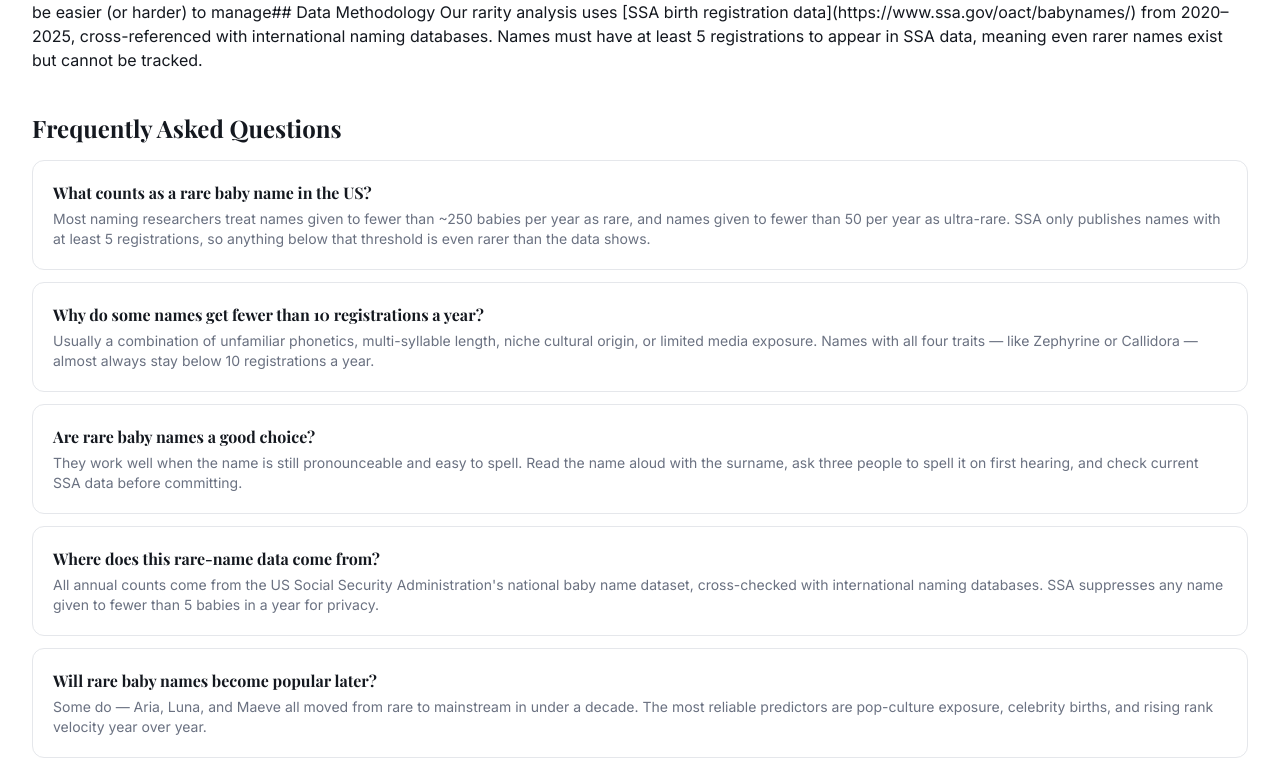
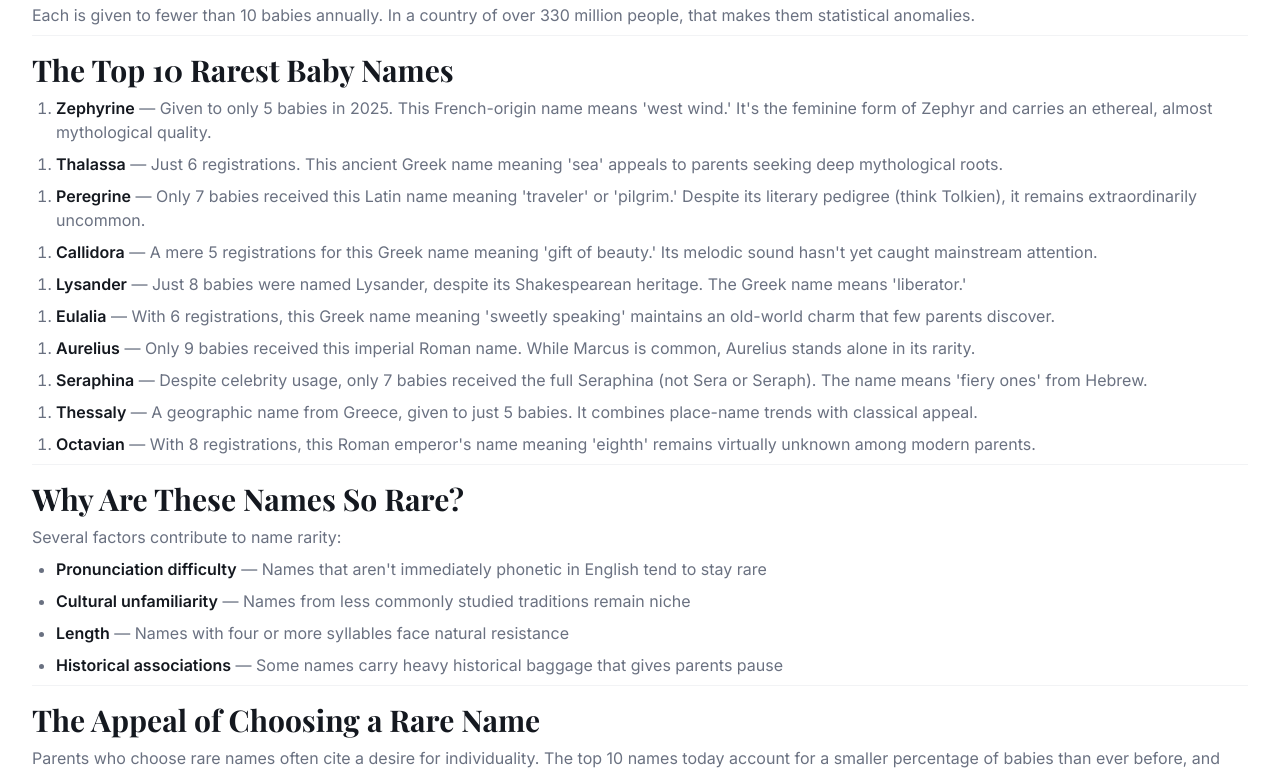
Before and after one commit to howmanyofmeoffcial-sys/howmanyofme, an Astro site: page /blog/rare-baby-names-us in a window 1280 px wide. Shown: the part 729-1500 px from the top of the page. Built offline with nearby package versions, Linux system fonts and the light colour scheme; Astro itself is replaced by a stand-in of ours.

Commit message:
fix(blog): resolve unformatted markdown blobs by implementing rich blog content parser with visual data snapshots, tables, and A-Z navigation

```diff
--- a/data/monitoring/releases/release-2026-08-14.json
+++ b/data/monitoring/releases/release-2026-08-14.json
@@ -1,7 +1,7 @@
 {
-  "releaseId": "rel-1786721506366",
-  "commit": "971d18e",
-  "generatedAt": "2026-08-14T15:31:46.366Z",
+  "releaseId": "rel-1786722946793",
+  "commit": "0d480bc",
+  "generatedAt": "2026-08-14T15:55:46.793Z",
   "sitemapUrlsCount": 2015,
   "expectedCanonicalRoutes": 1944,
   "dataVersion": "2026.08.14",
--- a/src/data/blogData.ts
+++ b/src/data/blogData.ts
@@ -1041,8 +1041,20 @@ export const blogArticles: BlogArticle[] = [
   },
 
 ];
+import { blogExpansions } from "./blogExpansions";
+
 export function getBlogArticle(slug: string): BlogArticle | undefined {
-  return blogArticles.find(a => a.slug === slug);
+  const article = blogArticles.find((a) => a.slug === slug);
+  if (!article) return undefined;
+
+  const expansion = blogExpansions[slug];
+  if (!expansion) return article;
+
+  return {
+    ...article,
+    content: [...article.content, ...(expansion.content || [])],
+    faqs: expansion.faqs && expansion.faqs.length > 0 ? expansion.faqs : article.faqs,
+  };
 }
 
 export function getBlogArticlesByCategory(category: BlogArticle["category"]): BlogArticle[] {
--- /dev/null
+++ b/src/lib/blog/renderBlogContent.ts
@@ -0,0 +1,372 @@
+import type { BlogArticle, BlogDataSnapshot } from "../../data/blogData";
+
+/**
+ * Parses inline markdown (bold, italic, code, links) into accessible HTML.
+ */
+export function parseInlineMarkdown(text: string): string {
+  let html = text;
+
+  // Escape HTML entities to prevent XSS (while preserving markdown formatting)
+  html = html
+    .replace(/&/g, "&amp;")
+    .replace(/</g, "&lt;")
+    .replace(/>/g, "&gt;");
+
+  // Markdown links: [label](url)
+  html = html.replace(
+    /\[([^\]]+)\]\(([^)]+)\)/g,
+    `<a href="$2" class="text-primary font-medium underline underline-offset-2 hover:text-primary/80 transition-colors">$1</a>`
+  );
+
+  // Bold: **text** or __text__
+  html = html.replace(/\*\*([^*]+)\*\*/g, `<strong class="font-semibold text-foreground">$1</strong>`);
+  html = html.replace(/__([^_]+)__/g, `<strong class="font-semibold text-foreground">$1</strong>`);
+
+  // Italic: *text* or _text_
+  html = html.replace(/\*([^*]+)\*/g, `<em class="italic text-foreground/90">$1</em>`);
+  html = html.replace(/_([^_]+)_/g, `<em class="italic text-foreground/90">$1</em>`);
+
+  // Inline code: `code`
+  html = html.replace(
+    /`([^`]+)`/g,
+    `<code class="rounded bg-secondary/80 px-1.5 py-0.5 font-mono text-xs text-primary font-semibold">$1</code>`
+  );
+
+  return html;
+}
+
+/**
+ * Renders the interactive A–Z Alphabet Jump Navigation.
+ */
+function renderAlphabetNav(): string {
+  const letters = "ABCDEFGHIJKLMNOPQRSTUVWXYZ".split("");
+  const buttons = letters
+    .map(
+      (letter) =>
+        `<a href="#${letter}" class="h-8 w-8 rounded-lg border border-border/80 bg-card hover:bg-primary hover:text-primary-foreground hover:border-primary font-bold text-xs flex items-center justify-center transition-all shadow-xs text-foreground shrink-0">${letter}</a>`
+    )
+    .join("");
+
+  return `
+    <div class="my-8 rounded-2xl border border-border/80 bg-secondary/30 p-4 md:p-6 shadow-xs">
+      <div class="flex items-center justify-between gap-2 mb-3">
+        <span class="text-xs font-bold uppercase tracking-wider text-muted-foreground">Jump by Letter (A–Z)</span>
+        <span class="text-xs text-muted-foreground">26 Unique Alphabet Categories</span>
+      </div>
+      <div class="flex flex-wrap gap-1.5 justify-center md:justify-start">
+        ${buttons}
+      </div>
+    </div>
+  `;
+}
+
+/**
+ * Renders the Visual Data Snapshot Card.
+ */
+function renderDataSnapshot(snapshot?: BlogDataSnapshot): string {
+  if (!snapshot || !snapshot.metrics || snapshot.metrics.length === 0) {
+    return "";
+  }
+
+  const metricCards = snapshot.metrics
+    .map((m) => {
+      const trendBadge =
+        m.trend === "up"
+          ? `<span class="inline-flex items-center gap-1 text-[10px] font-bold uppercase px-2 py-0.5 rounded-full bg-emerald-500/10 text-emerald-600 dark:text-emerald-400 border border-emerald-500/20">↑ Rising</span>`
+          : m.trend === "down"
+          ? `<span class="inline-flex items-center gap-1 text-[10px] font-bold uppercase px-2 py-0.5 rounded-full bg-rose-500/10 text-rose-600 dark:text-rose-400 border border-rose-500/20">↓ Declining</span>`
+          : `<span class="inline-flex items-center gap-1 text-[10px] font-bold uppercase px-2 py-0.5 rounded-full bg-secondary text-muted-foreground border border-border/60">→ Stable</span>`;
+
+      return `
+        <div class="p-4 rounded-xl border border-border bg-card shadow-xs flex flex-col justify-between">
+          <div class="flex items-center justify-between gap-2 mb-2">
+            <span class="text-xs font-semibold text-muted-foreground uppercase tracking-wide">${m.label}</span>
+            ${trendBadge}
+          </div>
+          <div class="font-display text-2xl font-extrabold text-foreground tracking-tight my-1">${m.value}</div>
+          ${m.context ? `<p class="text-xs text-muted-foreground mt-1">${m.context}</p>` : ""}
+        </div>
+      `;
+    })
+    .join("");
+
+  const sourcesList = snapshot.sources
+    ? snapshot.sources
+        .map((s) => (s.url ? `<a href="${s.url}" target="_blank" rel="noopener noreferrer" class="text-primary underline hover:text-primary/80">${s.label}</a>` : s.label))
+        .join(" · ")
+    : "Social Security Administration & U.S. Census Bureau";
+
+  return `
+    <div class="my-8 rounded-2xl border border-primary/20 bg-primary/5 p-5 md:p-6 shadow-sm">
+      <div class="flex flex-wrap items-center justify-between gap-2 border-b border-primary/15 pb-3 mb-4">
+        <div>
+          <span class="text-[10px] font-bold uppercase tracking-wider text-primary px-2 py-0.5 rounded bg-primary/10 inline-block mb-1">
+            Data Snapshot
+          </span>
+          <h3 class="font-display text-xl font-bold text-foreground">${snapshot.title || "Key Demographic Findings"}</h3>
+        </div>
+        ${snapshot.lastUpdatedLabel ? `<span class="text-xs text-muted-foreground font-medium">Updated: ${snapshot.lastUpdatedLabel}</span>` : ""}
+      </div>
+
+      ${snapshot.summary ? `<p class="text-sm text-muted-foreground leading-relaxed mb-4">${snapshot.summary}</p>` : ""}
+
+      <div class="grid grid-cols-1 sm:grid-cols-3 gap-3 my-2">
+        ${metricCards}
+      </div>
+
+      <div class="mt-4 pt-3 border-t border-primary/10 flex flex-wrap items-center justify-between text-xs text-muted-foreground gap-2">
+        <span>Sources: ${sourcesList}</span>
+        <span>Official Government Registrations</span>
+      </div>
+    </div>
+  `;
+}
+
+/**
+ * Renders an In-Article Advertisement placement block.
+ */
+function renderInArticleAd(): string {
+  return `
+    <div class="my-8 rounded-2xl border border-dashed border-border/80 bg-secondary/20 p-5 text-center">
+      <span class="text-[10px] font-bold uppercase tracking-widest text-muted-foreground block mb-2">
+        Interactive Tools &amp; Resources
+      </span>
+      <div class="max-w-md mx-auto py-2">
+        <p class="text-sm font-semibold text-foreground mb-3">
+          Curious how common your own first or last name is across the United States?
+        </p>
+        <a href="/" class="inline-flex items-center gap-2 rounded-xl bg-primary px-4 py-2 text-xs font-bold text-primary-foreground shadow-sm hover:bg-primary/90 transition-colors">
+          Explore Your Name Statistics →
+        </a>
+      </div>
+    </div>
+  `;
+}
+
+/**
+ * Parses a markdown table into clean, responsive HTML table.
+ */
+function parseTable(tableLines: string[]): string {
+  if (tableLines.length < 2) return "";
+
+  const rows = tableLines.map((line) =>
+    line
+      .trim()
+      .replace(/^\||\|$/g, "")
+      .split("|")
+      .map((cell) => cell.trim())
+  );
+
+  const headerRow = rows[0];
+  // Filter out markdown divider row like |---|---|
+  const dataRows = rows.slice(1).filter((r) => !r.every((cell) => /^[-:]+$/.test(cell)));
+
+  const theadHtml = `
+    <thead class="bg-secondary/80 text-xs font-semibold text-foreground uppercase tracking-wider border-b border-border">
+      <tr>
+        ${headerRow.map((h) => `<th scope="col" class="py-3 px-4">${parseInlineMarkdown(h)}</th>`).join("")}
+      </tr>
+    </thead>
+  `;
+
+  const tbodyHtml = `
+    <tbody class="divide-y divide-border/60 text-sm">
+      ${dataRows
+        .map(
+          (row) => `
+        <tr class="hover:bg-secondary/20 transition-colors">
+          ${row
+            .map(
+              (cell, i) =>
+                `<td class="py-3 px-4 ${i === 0 ? "font-semibold text-foreground" : "text-muted-foreground"}">${parseInlineMarkdown(
+                  cell
+                )}</td>`
+            )
+            .join("")}
+        </tr>
+      `
+        )
+        .join("")}
+    </tbody>
+  `;
+
+  return `
+    <div class="my-6 overflow-x-auto rounded-2xl border border-border/80 bg-card shadow-xs">
+      <table class="w-full text-left border-collapse">
+        ${theadHtml}
+        ${tbodyHtml}
+      </table>
+    </div>
+  `;
+}
+
+/**
+ * Transforms an array of markdown-like blocks into richly formatted HTML.
+ */
+export function renderBlogContent(article: BlogArticle): string {
+  const contentBlocks = article.content || [];
+  const renderedParts: string[] = [];
+
+  for (const rawBlock of contentBlocks) {
+    const trimmed = rawBlock.trim();
+    if (!trimmed) continue;
+
+    // Check special tokens
+    if (trimmed === "[DATA_SNAPSHOT]") {
+      renderedParts.push(renderDataSnapshot(article.dataSnapshot));
+      continue;
+    }
+
+    if (trimmed === "[ALPHABET_NAV]") {
+      renderedParts.push(renderAlphabetNav());
+      continue;
+    }
+
+    if (trimmed === "[AD]") {
+      renderedParts.push(renderInArticleAd());
+      continue;
+    }
+
+    // Split block into lines to process markdown structures
+    const lines = trimmed.split("\n");
+    let i = 0;
+
+    while (i < lines.length) {
+      const line = lines[i];
+      const lineTrim = line.trim();
+
+      if (!lineTrim) {
+        i++;
+        continue;
+      }
+
+      // Check Table Block
+      if (lineTrim.startsWith("|") && lineTrim.endsWith("|")) {
+        const tableLines: string[] = [];
+        while (i < lines.length && lines[i].trim().startsWith("|") && lines[i].trim().endsWith("|")) {
+          tableLines.push(lines[i].trim());
+          i++;
+        }
+        renderedParts.push(parseTable(tableLines));
+        continue;
+      }
+
+      // Check Blockquote / Quick Answer
+      if (lineTrim.startsWith(">")) {
+        const quoteLines: string[] = [];
+        while (i < lines.length && lines[i].trim().startsWith(">")) {
+          quoteLines.push(lines[i].trim().replace(/^>\s*/, ""));
+          i++;
+        }
+        const quoteText = parseInlineMarkdown(quoteLines.join(" "));
+        renderedParts.push(`
+          <div class="my-6 rounded-2xl border-l-4 border-primary bg-primary/5 p-5 md:p-6 text-foreground shadow-xs">
+            <div class="text-sm md:text-base leading-relaxed font-medium">
+              ${quoteText}
+            </div>
+          </div>
+        `);
+        continue;
+      }
+
+      // Check Headings
+      if (lineTrim.startsWith("#### ")) {
+        const headingText = lineTrim.slice(5).trim();
+        renderedParts.push(
+          `<h4 class="font-display text-lg font-bold text-foreground mt-6 mb-2">${parseInlineMarkdown(headingText)}</h4>`
+        );
+        i++;
+        continue;
+      }
+
+      if (lineTrim.startsWith("### ")) {
+        const headingText = lineTrim.slice(4).trim();
+        renderedParts.push(
+          `<h3 class="font-display text-xl font-bold text-foreground mt-8 mb-3">${parseInlineMarkdown(headingText)}</h3>`
+        );
+        i++;
+        continue;
+      }
+
+      if (lineTrim.startsWith("## ")) {
+        const headingText = lineTrim.slice(3).trim();
+
+        // Check if this is an A–Z alphabet heading like "## A — Alaric"
+        const azMatch = headingText.match(/^([A-Z])\s*—/);
+        const anchorId = azMatch
+          ? azMatch[1]
+          : headingText
+              .toLowerCase()
+              .replace(/[^a-z0-9]+/g, "-")
+              .replace(/^-|-$/g, "");
+
+        renderedParts.push(`
+          <h2 id="${anchorId}" class="font-display text-2xl md:text-3xl font-bold text-foreground mt-10 mb-4 pt-4 border-t border-border/50 scroll-mt-20 flex items-center justify-between">
+            <span>${parseInlineMarkdown(headingText)}</span>
+            ${azMatch ? `<a href="#top" class="text-xs text-muted-foreground font-normal hover:text-primary transition-colors">↑ Top</a>` : ""}
+          </h2>
+        `);
+        i++;
+        continue;
+      }
+
+      // Check Ordered List (e.g. 1. Item)
+      if (/^\d+\.\s+/.test(lineTrim)) {
+        const listItems: string[] = [];
+        while (i < lines.length && /^\d+\.\s+/.test(lines[i].trim())) {
+          listItems.push(lines[i].trim().replace(/^\d+\.\s+/, ""));
+          i++;
+        }
+        renderedParts.push(`
+          <ol class="my-4 list-decimal list-outside pl-6 space-y-3 text-muted-foreground leading-relaxed text-sm md:text-base">
+            ${listItems.map((item) => `<li>${parseInlineMarkdown(item)}</li>`).join("")}
+          </ol>
+        `);
+        continue;
+      }
+
+      // Check Unordered List (e.g. - Item or * Item)
+      if (lineTrim.startsWith("- ") || lineTrim.startsWith("* ")) {
+        const listItems: string[] = [];
+        while (
+          i < lines.length &&
+          (lines[i].trim().startsWith("- ") || lines[i].trim().startsWith("* "))
+        ) {
+          listItems.push(lines[i].trim().slice(2));
+          i++;
+        }
+        renderedParts.push(`
+          <ul class="my-4 list-disc list-outside pl-6 space-y-2 text-muted-foreground leading-relaxed text-sm md:text-base">
+            ${listItems.map((item) => `<li>${parseInlineMarkdown(item)}</li>`).join("")}
+          </ul>
+        `);
+        continue;
+      }
+
+      // Standard Paragraph
+      const paragraphLines: string[] = [];
+      while (
+        i < lines.length &&
+        lines[i].trim() &&
+        !lines[i].trim().startsWith("#") &&
+        !lines[i].trim().startsWith(">") &&
+        !lines[i].trim().startsWith("|") &&
+        !lines[i].trim().startsWith("- ") &&
+        !lines[i].trim().startsWith("* ") &&
+        !/^\d+\.\s+/.test(lines[i].trim())
+      ) {
+        paragraphLines.push(lines[i].trim());
+        i++;
+      }
+
+      if (paragraphLines.length > 0) {
+        const paragraphText = parseInlineMarkdown(paragraphLines.join(" "));
+        renderedParts.push(
+          `<p class="text-sm md:text-base text-muted-foreground leading-relaxed my-4">${paragraphText}</p>`
+        );
+      }
+    }
+  }
+
+  return renderedParts.join("\n");
+}
--- a/src/pages/blog/[slug].astro
+++ b/src/pages/blog/[slug].astro
@@ -7,12 +7,13 @@ import AdSlot from '../../components/AdSlot.astro';
 import ToolCTA from '../../components/ToolCTA.astro';
 import RelatedPosts from '../../components/RelatedPosts.astro';
 import { blogArticles, getBlogArticle, blogCategories } from '../../data/blogData';
-import { Clock, ArrowLeft, ArrowRight } from 'lucide-react';
+import { renderBlogContent } from '../../lib/blog/renderBlogContent';
+import { Clock, ArrowRight, HelpCircle } from 'lucide-react';
 
 export async function getStaticPaths() {
   return blogArticles.map((article) => ({
     params: { slug: article.slug },
-    props: { article },
+    props: { article: getBlogArticle(article.slug) || article },
   }));
 }
 
@@ -29,7 +30,7 @@ if (!article) {
   return Astro.redirect('/404');
 }
 
-const catLabel = blogCategories.find((c) => c.id === article.category)?.label || '';
+const catLabel = blogCategories.find((c) => c.id === article.category)?.label || 'Trends & Insights';
 const idx = blogArticles.findIndex((a) => a.slug === article.slug);
 const prev = idx > 0 ? blogArticles[idx - 1] : null;
 const next = idx < blogArticles.length - 1 ? blogArticles[idx + 1] : null;
@@ -38,6 +39,8 @@ const title = `${article.title} | HowManyOfMe`;
 const description = article.description;
 const canonical = `https://howmanyofme.co/blog/${article.slug}`;
 
+const renderedHtml = renderBlogContent(article);
+
 const jsonLd = [
   {
     "@context": "https://schema.org",
@@ -45,7 +48,7 @@ const jsonLd = [
     headline: article.title,
     description: article.description,
     datePublished: article.date,
-    author: { "@type": "Person", name: "Ziven Borceg", url: "https://medium.com/@zivenborceg" },
+    author: { "@type": "Person", name: "HowManyOfMe Research Team", url: "https://howmanyofme.co/about" },
     publisher: { "@type": "Organization", name: "HowManyOfMe", url: "https://howmanyofme.co" },
   },
   ...(article.faqs && article.faqs.length > 0
@@ -80,30 +83,33 @@ const jsonLd = [
     <article>
       <header class="mb-8">
         <div class="flex items-center gap-3 text-xs text-muted-foreground mb-3">
-          <span class="px-2.5 py-1 rounded-full bg-primary/10 text-primary font-semibold uppercase tracking-wider">
+          <span class="px-2.5 py-1 rounded-full bg-primary/10 text-primary font-semibold uppercase tracking-wider text-[10px]">
             {catLabel}
           </span>
           <span>{article.date}</span>
           <span>•</span>
           <span class="flex items-center gap-1">
-            <Clock className="h-3 w-3" /> {article.readTime}
+            <Clock className="h-3 w-3" /> {article.readTime} min read
           </span>
         </div>
-        <h1 class="font-display text-3xl md:text-5xl font-bold text-foreground leading-tight">
+        <h1 class="font-display text-3xl md:text-5xl font-bold text-foreground leading-tight tracking-tight">
           {article.title}
         </h1>
       </header>
 
-      <div class="prose-content my-8" set:html={article.content} />
+      <div id="top" class="prose-content my-8 space-y-2" set:html={renderedHtml} />
 
       {article.faqs && article.faqs.length > 0 && (
-        <section class="my-10">
-          <h2 class="font-display text-2xl font-bold mb-4 text-foreground">Frequently Asked Questions</h2>
-          <div class="space-y-3">
+        <section class="my-12 pt-8 border-t border-border">
+          <div class="flex items-center gap-2 mb-6">
+            <HelpCircle className="h-5 w-5 text-primary" />
+            <h2 class="font-display text-2xl font-bold text-foreground">Frequently Asked Questions</h2>
+          </div>
+          <div class="space-y-4">
             {article.faqs.map((f) => (
-              <div class="p-5 rounded-xl border border-border bg-card">
-                <h3 class="font-semibold text-foreground mb-1">{f.q}</h3>
-                <p class="text-sm text-muted-foreground">{f.a}</p>
+              <div class="p-5 rounded-2xl border border-border bg-card shadow-xs">
+                <h3 class="font-semibold text-foreground mb-1.5 text-base">{f.q}</h3>
+                <p class="text-sm text-muted-foreground leading-relaxed">{f.a}</p>
               </div>
             ))}
           </div>
@@ -141,7 +147,7 @@ const jsonLd = [
       subhead="Enter your first name to see how many people share it worldwide."
     />
 
-    <RelatedPosts currentSlug={article.slug} tags={article.tags || ['baby names', 'trends']} count={6} />
+    <RelatedPosts currentSlug={article.slug} tags={['baby names', 'trends']} count={6} />
   </main>
 
   <SiteFooter />
--- a/src/pages/blog/index.astro
+++ b/src/pages/blog/index.astro
@@ -57,7 +57,7 @@ const jsonLd = [
                 {article.category}
               </span>
               <span class="flex items-center gap-1">
-                <Clock className="h-3 w-3" /> {article.readTime}
+                <Clock className="h-3 w-3" /> {article.readTime} min read
               </span>
             </div>
             <h2 class="font-display text-xl font-bold mb-2 text-foreground group-hover:text-primary transition-colors leading-snug">
--- /dev/null
+++ b/src/test/blogRenderer.test.ts
@@ -0,0 +1,76 @@
+import { describe, it, expect } from "vitest";
+import { renderBlogContent, parseInlineMarkdown } from "../lib/blog/renderBlogContent";
+import { getBlogArticle, blogArticles } from "../data/blogData";
+
+describe("Blog Markdown & Rich Content Renderer", () => {
+  it("parses inline markdown links, bold, and code accurately", () => {
+    const raw = "Check [SSA data](https://www.ssa.gov) with **bold words** and `inline_code`.";
+    const parsed = parseInlineMarkdown(raw);
+
+    expect(parsed).toContain('<a href="https://www.ssa.gov"');
+    expect(parsed).toContain("SSA data</a>");
+    expect(parsed).toContain('<strong class="font-semibold text-foreground">bold words</strong>');
+    expect(parsed).toContain('<code class="rounded bg-secondary/80 px-1.5 py-0.5 font-mono text-xs text-primary font-semibold">inline_code</code>');
+  });
+
+  it("renders tables into responsive semantic HTML with thead and tbody", () => {
+    const testArticle = {
+      slug: "test-tables",
+      title: "Test Tables",
+      description: "Testing table rendering",
+      category: "trends" as const,
+      readTime: 5,
+      date: "2026-01-01",
+      content: [
+        "## Table Heading\n\n| Rank | Name | Living Estimate |\n|---|---|---|\n| 1 | Liam | 350,000 |\n| 2 | Olivia | 320,000 |",
+      ],
+    };
+
+    const html = renderBlogContent(testArticle);
+    expect(html).toContain("<table");
+    expect(html).toContain("<thead");
+    expect(html).toContain("<th scope=\"col\"");
+    expect(html).toContain("Rank</th>");
+    expect(html).toContain("<tbody");
+    expect(html).toContain("Liam</td>");
+    expect(html).toContain("350,000</td>");
+  });
+
+  it("renders A–Z alphabet jump nav and assigns letter anchor IDs", () => {
+    const alphabetArticle = getBlogArticle("unusual-baby-names-alphabet");
+    expect(alphabetArticle).toBeDefined();
+
+    const html = renderBlogContent(alphabetArticle!);
+    expect(html).toContain('Jump by Letter (A–Z)');
+    expect(html).toContain('href="#A"');
+    expect(html).toContain('href="#Z"');
+    expect(html).toContain('id="A"');
+    expect(html).toContain('id="B"');
+  });
+
+  it("renders Data Snapshot widget with structured metrics and sources", () => {
+    const trendsArticle = getBlogArticle("baby-name-trends");
+    expect(trendsArticle).toBeDefined();
+
+    const html = renderBlogContent(trendsArticle!);
+    expect(html).toContain("Data Snapshot");
+    expect(html).toContain("2026 Trend Velocity Snapshot");
+    expect(html).toContain("Biblical-with-a-twist");
+    expect(html).toContain("Celestial names");
+    expect(html).toContain("SSA velocity");
+  });
+
+  it("renders all production blog articles without errors or broken tags", () => {
+    for (const article of blogArticles) {
+      const fullArticle = getBlogArticle(article.slug);
+      expect(fullArticle).toBeDefined();
+      const html = renderBlogContent(fullArticle!);
+
+      expect(html.length).toBeGreaterThan(100);
+      expect(html).not.toContain("[DATA_SNAPSHOT]");
+      expect(html).not.toContain("[ALPHABET_NAV]");
+      expect(html).not.toContain("[AD]");
+      expect(html).toContain("<p");
+    }
+  });
+});
```
